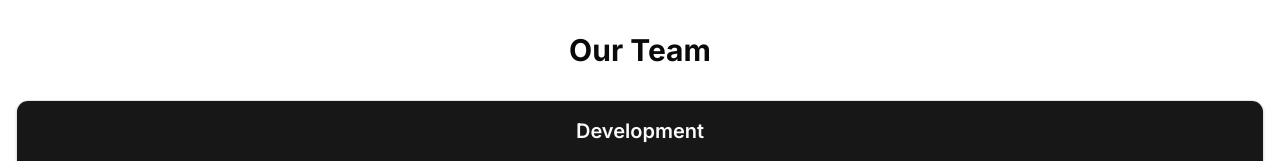
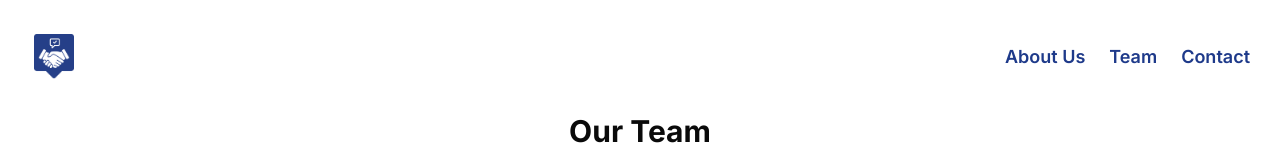
Before and after one commit to cyu60/MentorMate, a Next.js app: page /teams in a window 1280 px wide. Shown: the top 161 px of the page. Built offline with nearby package versions, Linux system fonts and the light colour scheme.

Commit message:
navbar integration

```diff
--- a/app/participant/dashboard/[projectId]/page.tsx
+++ b/app/participant/dashboard/[projectId]/page.tsx
@@ -11,6 +11,8 @@ import { ChevronLeft, Edit2, X } from "lucide-react"; // Added Edit2 and X icons
 import { Input } from "@/components/ui/input";
 import { Textarea } from "@/components/ui/textarea";
 import { toast } from "@/hooks/use-toast";
+import { Navbar } from "@/components/navbar";
+
 
 interface ProjectData {
   id: string;
@@ -96,6 +98,7 @@ export default function ParticipantDashboard() {
   if (isLoading) {
     return (
       <div className="relative flex items-center justify-center min-h-screen overflow-hidden bg-gradient-to-b from-white to-blue-100/80">
+        <Navbar />
         <div className="relative z-10 text-center">
           <p className="text-2xl text-blue-100 font-light">
             Loading project data...
--- a/app/participant/feedback/[projectId]/page.tsx
+++ b/app/participant/feedback/[projectId]/page.tsx
@@ -7,6 +7,8 @@ import { notFound } from "next/navigation";
 import Link from "next/link";
 import { Button } from "@/components/ui/button";
 import { ChevronLeft } from "lucide-react";
+import { Navbar } from "@/components/navbar";
+
 
 interface FeedbackItem {
   id: string;
@@ -99,6 +101,7 @@ export default function FeedbackPage() {
 
   return (
     <div className="container m-0 p-10 bg-gradient-to-b min-w-full min-h-screen from-white to-blue-100/80">
+      <Navbar />
       <h1 className="text-3xl font-bold mb-8 text-center">
         Feedback for {projectData.project_name}
       </h1>
--- a/app/participant/page.tsx
+++ b/app/participant/page.tsx
@@ -14,6 +14,7 @@ import {
 import { Loader2 } from "lucide-react";
 import { TextGenerateEffect } from "@/components/ui/text-generate-effect";
 import { motion } from "framer-motion";
+import { Navbar } from "@/components/navbar";
 
 interface Project {
   id: string;
@@ -50,6 +51,8 @@ export default function ParticipantPage() {
 
   return (
     <div className="relative min-h-screen overflow-hidden bg-gradient-to-b from-white to-blue-100/80 p-10">
+      <Navbar />
+      <div className="px-10">
       <div className="relative z-10 container mx-auto">
         <h1 className="text-3xl sm:text-4xl md:text-5xl font-bold mb-10 text-center">
           {/* <span className="bg-clip-text text-transparent bg-gradient-to-r from-blue-700 to-blue-400"> */}
@@ -147,7 +150,8 @@ export default function ParticipantPage() {
               </motion.div>
             )}
           </>
-        )}
+          )}
+        </div>
       </div>
     </div>
   );
--- a/app/project/[projectId]/page.tsx
+++ b/app/project/[projectId]/page.tsx
@@ -5,6 +5,8 @@ import { useParams } from "next/navigation";
 import { supabase } from "@/lib/supabase";
 import { notFound } from "next/navigation";
 import FeedbackForm from "@/components/FeedbackForm";
+import { Navbar } from "@/components/navbar";
+
 
 interface ProjectData {
   id: string;
@@ -54,6 +56,7 @@ export default function ProjectFeedbackPage() {
 
   return (
     <div className="min-h-screen bg-gradient-to-b from-white to-blue-100/80">
+      <Navbar />
       <h1 className="text-3xl font-bold pt-10 text-center">Project Feedback</h1>
       <div className="mt-8">
         <FeedbackForm
--- a/app/teams/page.tsx
+++ b/app/teams/page.tsx
@@ -1,5 +1,7 @@
 import Image from 'next/image'
 import { Card, CardContent } from "@/components/ui/card"
+import { Navbar } from "@/components/navbar";
+
 
 type TeamMember = {
     name: string;
@@ -30,7 +32,8 @@ const teamGroups: TeamGroup[] = [
 
 export default function TeamGrid() {
     return (
-        <div className="container mx-auto px-4 py-8">
+        <div className="container mx-auto">
+            <Navbar />
             <h1 className="text-3xl font-bold text-center mb-8">Our Team</h1>
             <div className="space-y-8">
                 {teamGroups.map((group, index) => (
--- a/components/navbar.tsx
+++ b/components/navbar.tsx
@@ -9,10 +9,11 @@ export function Navbar() {
     const toggleMenu = () => setIsOpen(!isOpen);
 
     return (
-        <nav className="fixed top-0 left-0 w-full bg-transparent text-blue-900 z-20">
+        <nav className="w-full bg-transparent text-blue-900 m-0.5">
             <div className="flex justify-between items-center p-8 max-w-7xl mx-auto">
                 {/* Logo */}
-                <div className="flex items-center gap-2">
+                <Link href="/">
+                    <div className="flex items-center gap-2 cursor-pointer">
                         <img
                             src="/mentormate.png"
                             alt="Mentor Mate Logo"
@@ -24,16 +25,17 @@ export function Navbar() {
                             Mentor Mate
                         </span> */}
                     </div>
+                </Link>
 
                 {/* Menu items (right-aligned) */}
                 <div className="hidden sm:flex gap-6">
-                <Link href="#about" className="text-lg font-semibold hover:text-blue-300 transition-colors duration-300">
+                <Link href="/" className="text-lg font-semibold hover:text-blue-300 transition-colors duration-300">
                     About Us
                 </Link>
                 <Link href="/teams" className="text-lg font-semibold hover:text-blue-300 transition-colors duration-300">
                     Team
                 </Link>
-                <Link href="#contact" className="text-lg font-semibold hover:text-blue-300 transition-colors duration-300">
+                <Link href="/" className="text-lg font-semibold hover:text-blue-300 transition-colors duration-300">
                     Contact
                 </Link>
                 </div>
```
Lines whose indentation alone changed are shown as unchanged.
